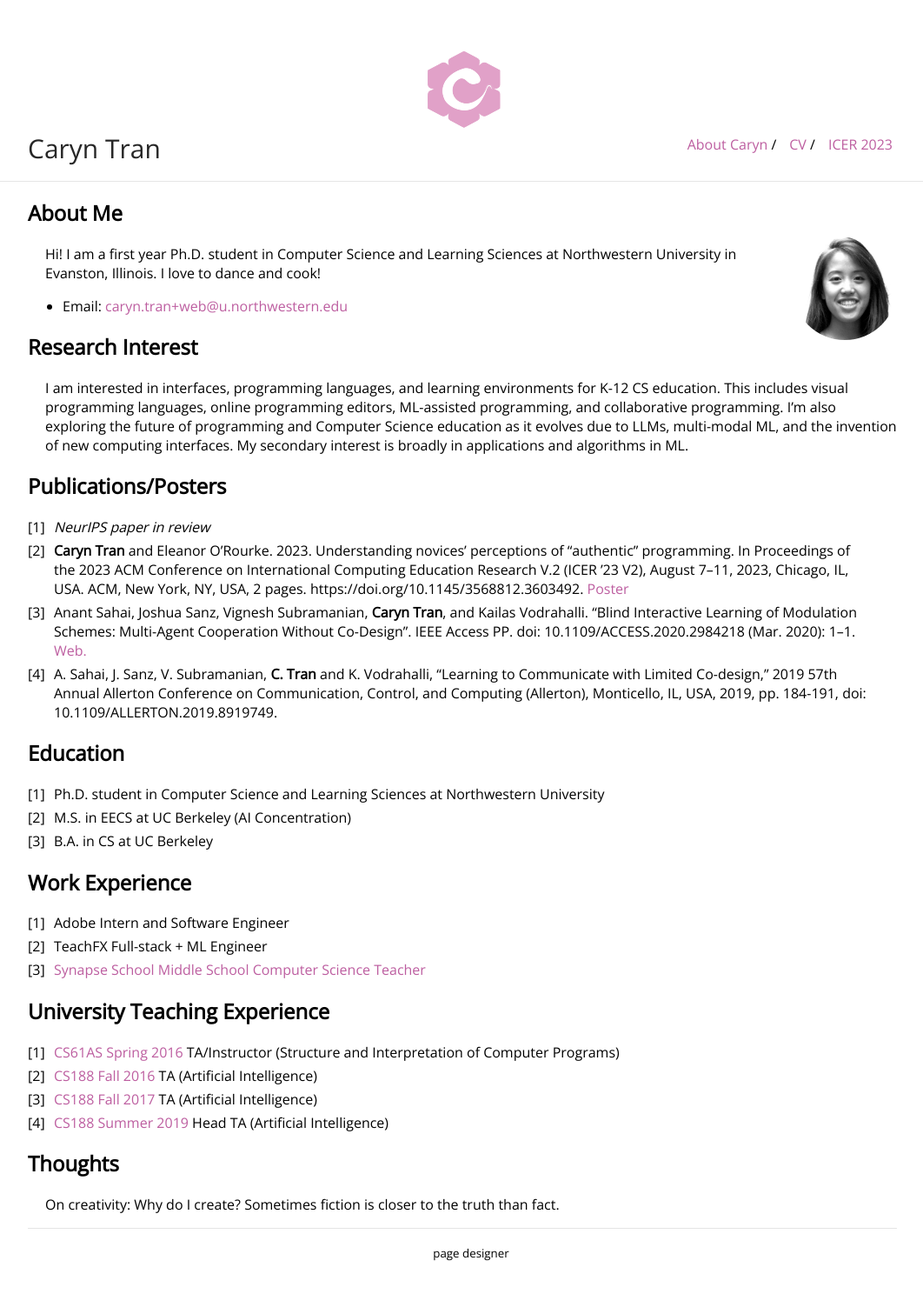
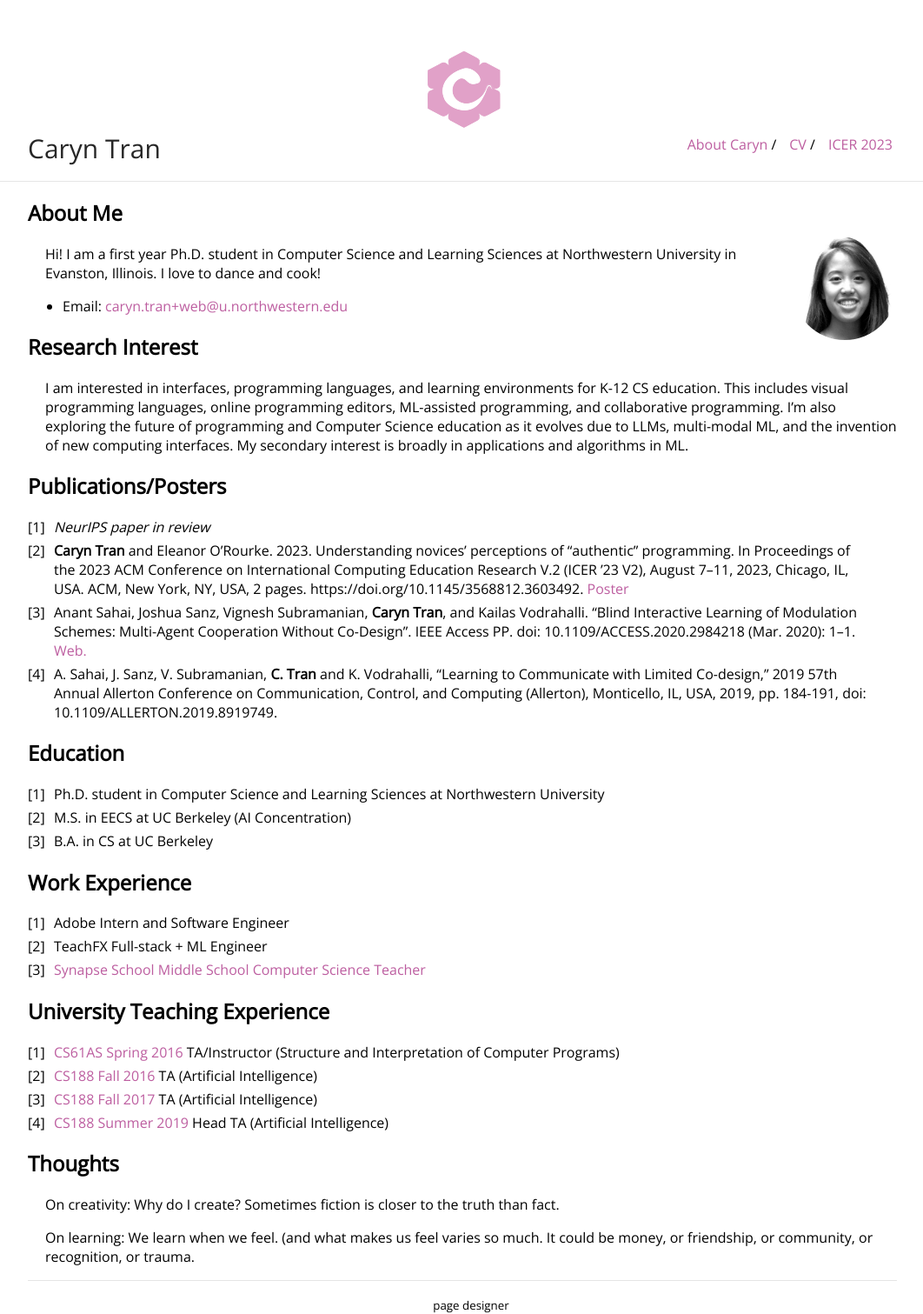
Before and after one commit to carynbear/carynbear.github.io, a Jekyll site: the page built from index.md, in a window 1280 px wide. Shown: the whole page at 87% size, without its empty margins (108-1170 px from the left). Built offline with Jekyll 4.4.1, drawn with Linux system fonts in a browser that asks for light colours; our own code applies the rules of GitHub Pages for plain Markdown files; before the commit the page ends 1451 px from its top, so only the background shows below that.

Commit message:
Update index.md

```diff
--- a/index.md
+++ b/index.md
@@ -42,3 +42,5 @@ I am interested in interfaces, programming languages, and learning environments
 
 ## Thoughts
 On creativity: Why do I create? Sometimes fiction is closer to the truth than fact.
+
+On learning: We learn when we feel. (and what makes us feel varies so much. It could be money, or friendship, or community, or recognition, or trauma.
```
